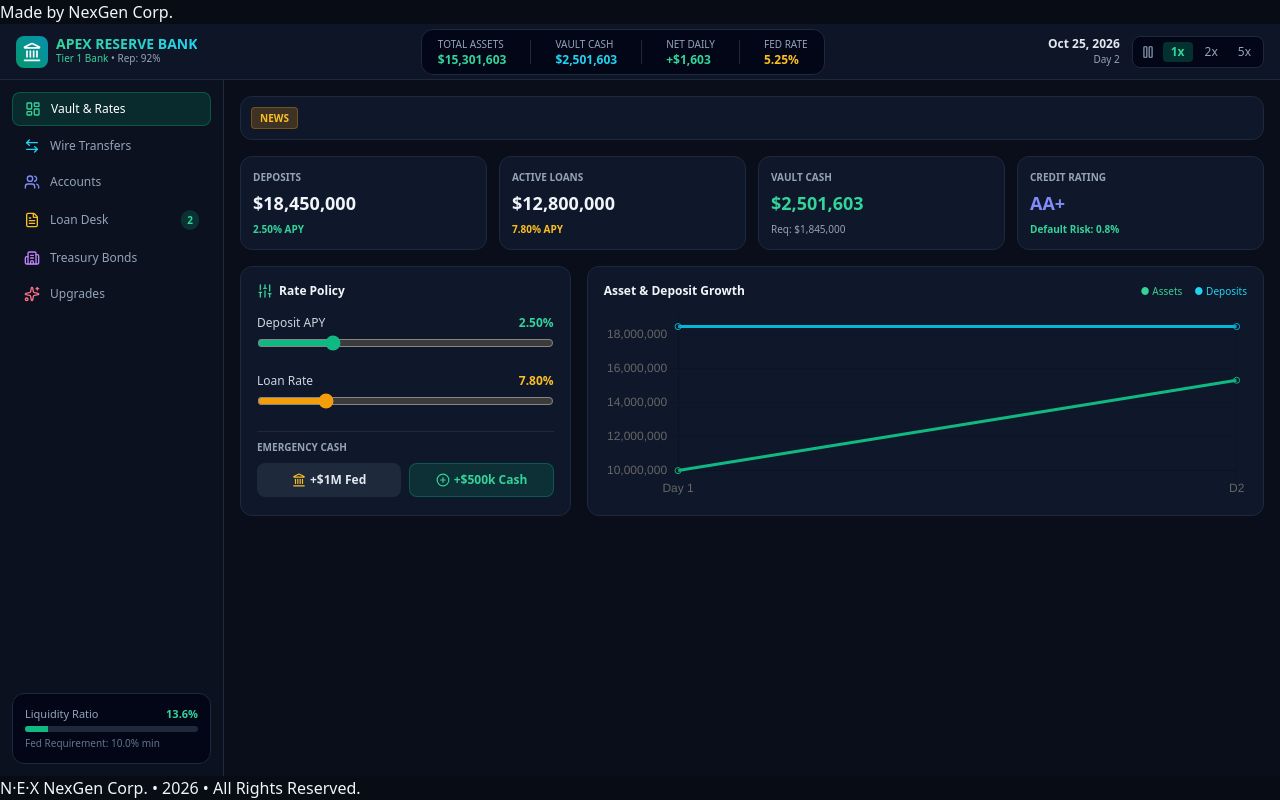
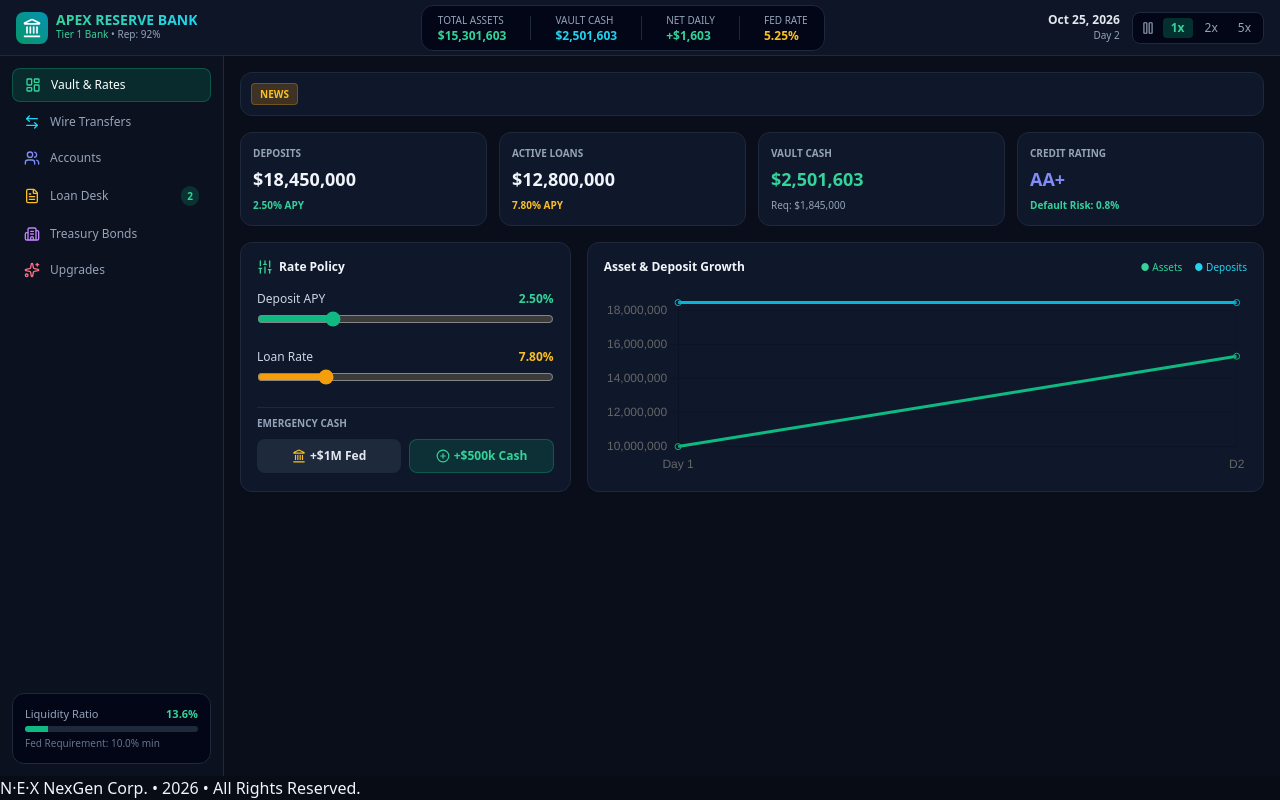
Before and after one commit to NexGenCorporation/nxgame-apxbnksim, a plain HTML site: page index.html in a window 1280 px wide. Drawn offline with nearby package versions, Linux system fonts and the light colour scheme.

Commit message:
Update title and author in index.html

```diff
--- a/index.html
+++ b/index.html
@@ -3,8 +3,8 @@
 <head>
     <meta charset="UTF-8">
     <meta name="viewport" content="width=device-width, initial-scale=1.0">
-    <title>Apex Bank Group - Simulator</title>
-    <a>Made by NexGen Corp.</a>
+    <title>Apex Bank Group Simulator by NexGen Corp.</title>
+    <a></a>
     <script src="https://cdn.tailwindcss.com"></script>
     <script src="https://cdn.jsdelivr.net/npm/chart.js"></script>
     <script src="https://unpkg.com/lucide@latest"></script>
```
